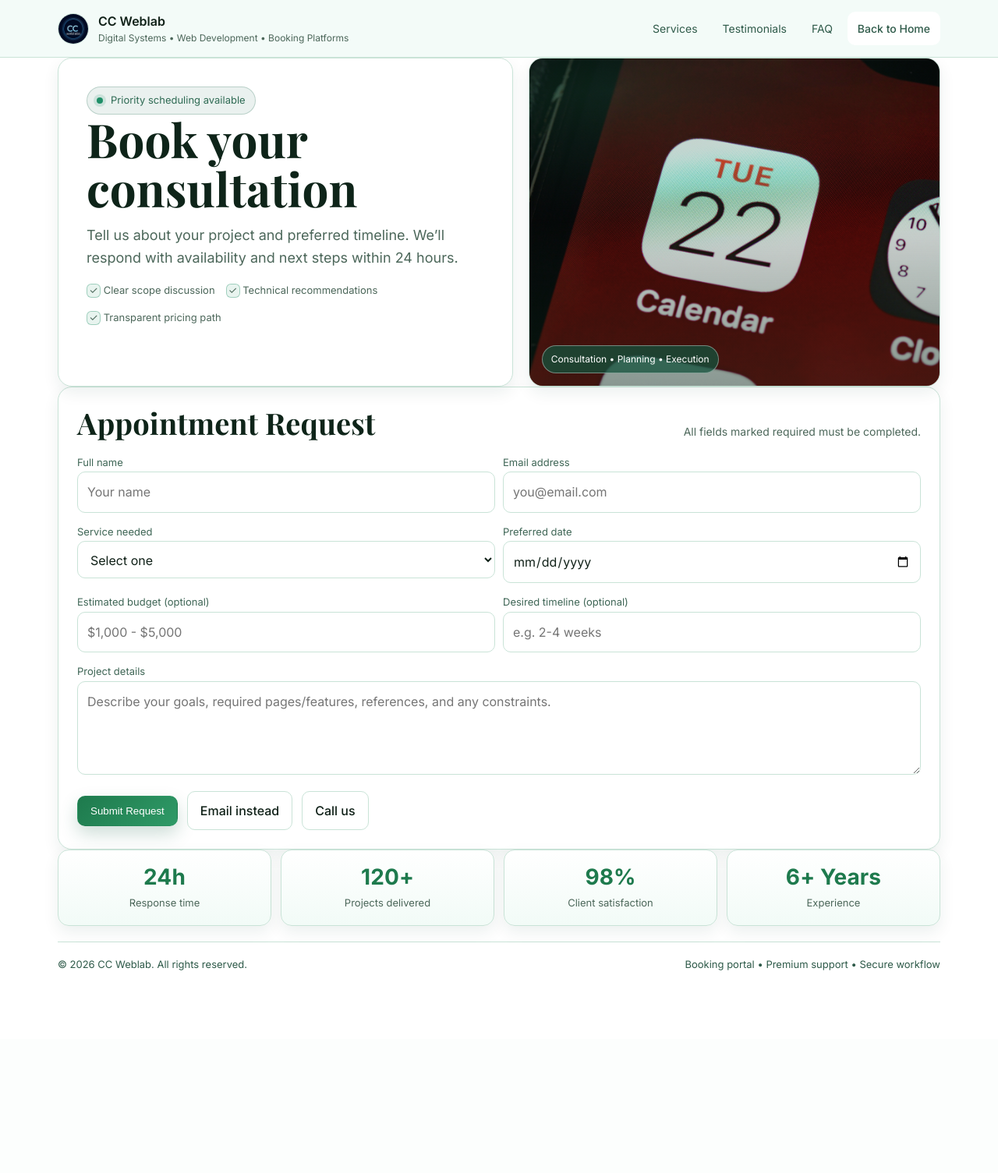
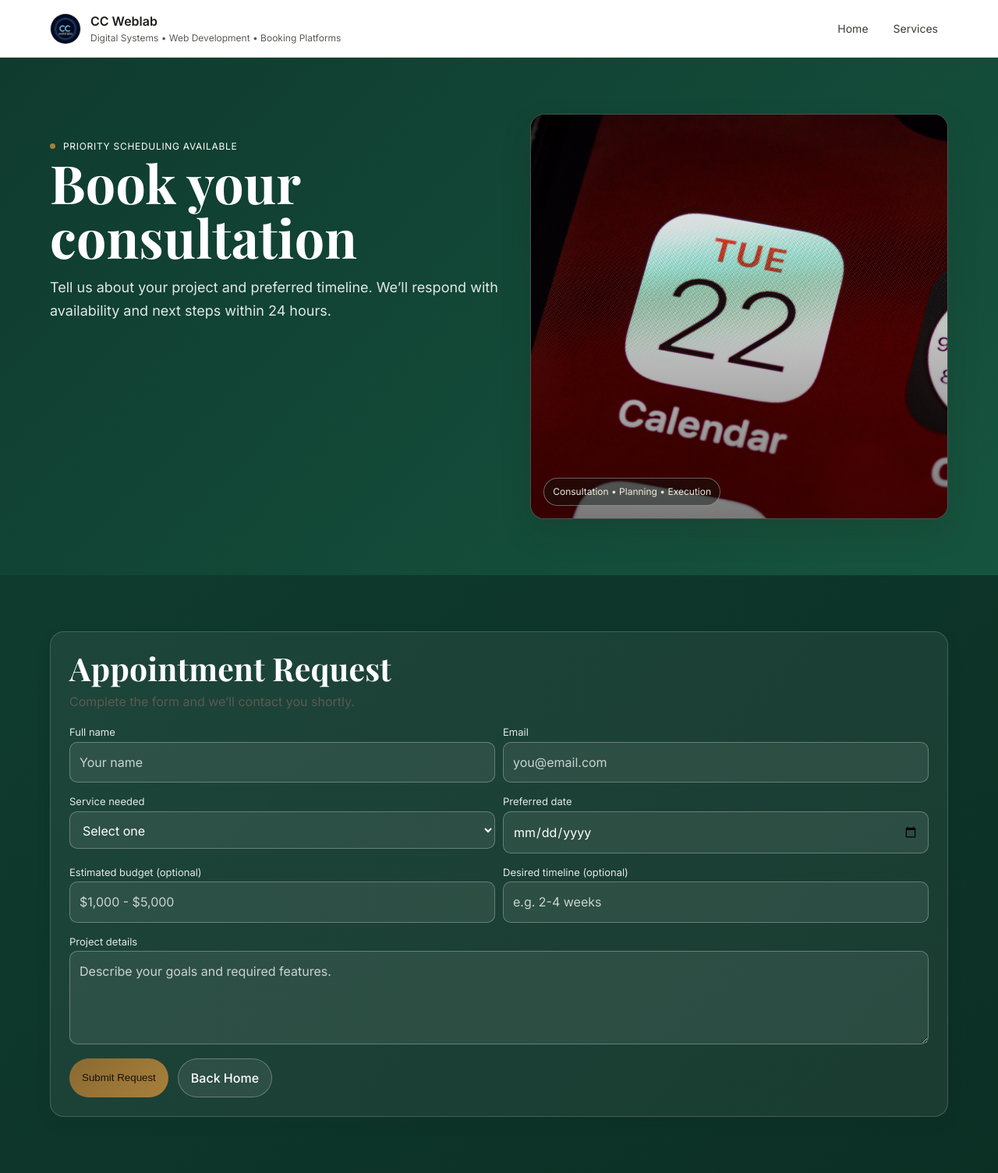
Before and after one commit to Sebascarv1/WEBSITE_CCWEBLAB, a Django app: page /booking/ in a window 1280 px wide. Shown: the whole page at 78% size. Before the commit the page ends 1245 px from the top, so only its background shows below. Run offline with Django 5.2, Linux system fonts and the light colour scheme.

Commit message:
Front end

```diff
--- a/ccweblab/static/css/services.css
+++ b/ccweblab/static/css/services.css
@@ -1,28 +1,28 @@
 :root{
-  --green-50:#eef8f2;
-  --green-100:#dff1e6;
-  --green-200:#c2e3d0;
-  --green-700:#1e7a4d;   /* main Lacoste-ish green */
-  --green-800:#165f3b;   /* darker version */
+  --rolex-green:#0f3b2e;
+  --rolex-green-2:#16543f;
 
-  --text:#102118;
-  --muted:#4c675a;
+  --white:#ffffff;
+  --cream:#f6f1e8;
+  --cream-2:#efe7da;
 
-  --line:#c9e3d7;
-  --line-strong:#afd5c4;
+  --text:#1b1b18;
+  --muted:#5c5a52;
+  --line:#e3dccf;
+  --line-strong:#d6ccb9;
 
-  --accent:#1e7a4d;
-  --accent-2:#2f9a67;
+  --gold:#a8803b;
+  --gold-soft:#c4a063;
 
   --ok:#1f8f68;
 
   --radius:14px;
   --radius-lg:18px;
 
-  --shadow-sm:0 8px 20px rgba(18,65,45,.08);
-  --shadow-md:0 18px 40px rgba(18,65,45,.14);
+  --shadow-sm:0 8px 20px rgba(34,30,24,.08);
+  --shadow-md:0 18px 40px rgba(34,30,24,.14);
 
-  --max:1180px;
+  --max:1200px;
 }
 
 *{box-sizing:border-box}
@@ -32,163 +32,223 @@ body{
   color:var(--text);
   font-family:Inter,system-ui,-apple-system,Segoe UI,Roboto,Helvetica,Arial,sans-serif;
   line-height:1.65;
-  background:#fff;
+  background:var(--white);
 }
 
 a{color:inherit;text-decoration:none}
 .wrap{max-width:var(--max);margin:0 auto;padding:0 24px}
 
-/* Horizontal full-width rectangles */
-.band{width:100%;padding:56px 0}
-.band.white{background:var(--white)}
-.band.green{
-  background:
-    radial-gradient(1200px 520px at 10% -8%, rgba(47,139,103,.15), transparent 62%),
-    radial-gradient(900px 400px at 100% 0, rgba(31,106,79,.10), transparent 58%),
-    linear-gradient(180deg,var(--green-50),var(--green-100));
-}
-
-h1,h2,h3{
-  font-family:"Playfair Display",Georgia,serif;
-  margin:0;
-  color:#0e2419;
-  letter-spacing:.1px;
-}
-h1{font-size:clamp(34px,5.2vw,60px);line-height:1.05}
-h2{font-size:clamp(26px,3vw,38px);line-height:1.15}
-h3{font-size:clamp(20px,2vw,26px);line-height:1.2}
-p.lead{font-size:18px;color:var(--muted);margin:14px 0 0;max-width:62ch}
-
 /* Header */
 header{
-  position:sticky;top:0;z-index:80;
+  position:sticky;
+  top:0;
+  z-index:80;
   backdrop-filter:blur(8px);
-  background:rgba(242,251,247,.88);
+  background:rgba(255,255,255,.9);
   border-bottom:1px solid var(--line);
 }
 .nav{
   max-width:var(--max);
   margin:0 auto;
   padding:14px 24px;
-  display:flex;align-items:center;justify-content:space-between;gap:16px;
+  display:flex;
+  align-items:center;
+  justify-content:space-between;
+  gap:16px;
 }
 .brand{display:flex;align-items:center;gap:12px}
 .logo{
-  width:40px;height:40px;border-radius:50%;object-fit:cover;
-  background:#fff;border:1px solid var(--line);
+  width:40px;height:40px;border-radius:50%;
+  object-fit:cover;background:#fff;border:1px solid var(--line);
 }
 .brand strong{display:block;font-weight:600}
 .brand span{display:block;font-size:12px;color:var(--muted);margin-top:-1px}
 
 .navlinks{display:flex;align-items:center;gap:6px;flex-wrap:wrap}
 .navlinks a{
-  font-size:14px;color:#2e5a49;
+  font-size:14px;color:#3f3b34;
   padding:9px 12px;border-radius:10px;border:1px solid transparent;
 }
-.navlinks a:hover{background:#eef9f4;border-color:var(--line)}
+.navlinks a:hover{
+  border-color:var(--line);
+  background:#faf7f1;
+}
+
+/* Typography */
+h1,h2,h3{
+  margin:0;
+  font-family:"Playfair Display",Georgia,serif;
+  color:#171510;
+  letter-spacing:.15px;
+}
+h1{font-size:clamp(36px,5.5vw,68px);line-height:1.04}
+h2{font-size:clamp(28px,3.2vw,44px);line-height:1.12}
+h3{font-size:clamp(20px,2vw,28px);line-height:1.2}
+p.lead{font-size:18px;color:var(--muted);max-width:62ch;margin:14px 0 0}
 
 /* Buttons */
 .btn{
   display:inline-flex;align-items:center;justify-content:center;
-  padding:11px 16px;border-radius:10px;
-  border:1px solid var(--line);
-  background:#fff;color:var(--text);font-weight:500;
-  transition:all .2s ease;
+  padding:11px 16px;
+  border-radius:999px;
+  border:1px solid #d8cfbf;
+  background:#fff;
+  color:#222;
+  font-weight:500;
+  transition:.2s ease;
 }
-.btn:hover{background:#eff9f4;border-color:var(--line-strong)}
+.btn:hover{
+  background:#faf7f1;
+  border-color:var(--line-strong);
+}
 .btn.primary{
-  border-color:transparent;color:#fff;
-  background:linear-gradient(135deg,var(--accent),var(--accent-2));
-  box-shadow:0 10px 22px rgba(31,106,79,.22);
+  border-color:transparent;
+  background:linear-gradient(135deg,#8a6a31,var(--gold));
+  color:#17130a;
 }
-.btn.primary:hover{background:linear-gradient(135deg,#2a7c5d,#389f75)}
+.btn.primary:hover{
+  background:linear-gradient(135deg,#9a7738,var(--gold-soft));
+}
 
-main{padding:0 0 84px}
+/* Bands */
+.band{width:100%;padding:72px 0}
+.band.top-green{
+  background:linear-gradient(135deg,var(--rolex-green),var(--rolex-green-2));
+  color:#fff;
+}
+.band.top-green h1,
+.band.top-green h2,
+.band.top-green h3{color:#fff}
+.band.top-green p,
+.band.top-green .section-head p,
+.band.top-green .mini{color:rgba(255,255,255,.88)}
+
+.band.white{background:var(--white)}
+.band.cream{background:linear-gradient(180deg,var(--cream),var(--cream-2))}
+.band.bottom-green{
+  background:linear-gradient(135deg,var(--rolex-green),#0c2f24);
+  color:#fff;
+}
+.band.bottom-green h1,
+.band.bottom-green h2,
+.band.bottom-green h3{color:#fff}
+.band.bottom-green p,
+.band.bottom-green label,
+.band.bottom-green .section-head p{color:rgba(255,255,255,.88)}
+
+/* Section head */
 .section-head{
-  display:flex;justify-content:space-between;align-items:flex-end;
-  gap:14px;flex-wrap:wrap;margin-bottom:18px;
+  display:flex;
+  align-items:flex-end;
+  justify-content:space-between;
+  gap:14px;
+  flex-wrap:wrap;
+  margin-bottom:18px;
 }
-.section-head p{margin:0;color:var(--muted);font-size:14px}
+.section-head p{
+  margin:0;
+  color:var(--muted);
+  font-size:14px;
+}
 
-/* Cards inside sections */
-.card{
+/* Cards (middle clean look) */
+.card, .block, .show, .svc, .contact, .stat{
   background:#fff;
   border:1px solid var(--line);
   border-radius:var(--radius-lg);
   box-shadow:var(--shadow-sm);
   transition:transform .25s ease, box-shadow .25s ease, border-color .25s ease;
 }
-.card:hover{
+.card:hover, .block:hover, .show:hover, .svc:hover, .stat:hover{
   transform:translateY(-3px);
   border-color:var(--line-strong);
   box-shadow:var(--shadow-md);
+}
+.band.cream .card,
+.band.cream .block,
+.band.cream .show,
+.band.cream .svc,
+.band.cream .stat{
+  background:#fcfaf6;
 }
 
 /* Hero */
 .hero{
   display:grid;
   grid-template-columns:1.05fr .95fr;
-  gap:20px;
+  gap:24px;
   align-items:stretch;
 }
-.hero .left{padding:36px}
-.hero-media{padding:0;overflow:hidden}
+.hero-left{padding:26px 0}
 .kicker{
-  display:inline-flex;align-items:center;gap:10px;
-  padding:6px 12px;border-radius:999px;
-  background:rgba(31,106,79,.09);
-  border:1px solid rgba(31,106,79,.24);
-  color:#2f6b54;font-size:13px;
+  display:inline-flex;
+  align-items:center;
+  gap:10px;
+  font-size:12px;
+  letter-spacing:.7px;
+  text-transform:uppercase;
 }
 .dot{
-  width:8px;height:8px;border-radius:99px;background:var(--ok);
-  box-shadow:0 0 0 4px rgba(31,143,104,.15);
+  width:7px;height:7px;border-radius:99px;background:var(--gold);
 }
 .cta{display:flex;gap:12px;flex-wrap:wrap;margin-top:22px}
-.mini{display:flex;gap:14px;flex-wrap:wrap;margin-top:16px;color:var(--muted);font-size:13px}
-.check{
-  width:18px;height:18px;border-radius:6px;
-  border:1px solid rgba(31,143,104,.36);
-  background:rgba(31,143,104,.10);
-  display:inline-flex;align-items:center;justify-content:center;
+.mini{display:flex;gap:16px;flex-wrap:wrap;margin-top:16px;font-size:13px}
+
+/* Hero media */
+.hero-media{
+  border-radius:18px;
+  overflow:hidden;
+  border:1px solid rgba(255,255,255,.25);
+  min-height:520px;
+  position:relative;
+  background:#0f1612;
+  box-shadow:var(--shadow-md);
 }
-.video-wrap{
-  position:relative;min-height:420px;height:100%;
-  background:#d9efe5;overflow:hidden;
-}
-.video-wrap video,.video-wrap img{
+.hero-media img,.hero-media video{
   width:100%;height:100%;object-fit:cover;display:block;
 }
-.video-overlay{
+.hero-overlay{
   position:absolute;inset:0;
-  background:
-    linear-gradient(to top, rgba(12,45,31,.46), rgba(12,45,31,.08) 62%),
-    radial-gradient(850px 280px at 20% 10%, rgba(47,139,103,.24), transparent 60%);
+  background:linear-gradient(to top, rgba(0,0,0,.50), rgba(0,0,0,.08) 62%);
 }
-.video-overlay .badge{
-  position:absolute;left:16px;bottom:16px;
-  padding:7px 11px;border-radius:999px;
-  border:1px solid rgba(255,255,255,.38);
-  background:rgba(21,82,61,.75);
-  color:#fff;font-size:12px;
+.hero-badge{
+  position:absolute;
+  left:16px;bottom:16px;
+  border:1px solid rgba(255,255,255,.35);
+  background:rgba(13,20,16,.45);
+  color:#f1ebdc;
+  padding:7px 11px;
+  border-radius:999px;
+  font-size:12px;
 }
 
 /* Stats */
 .stats{display:grid;grid-template-columns:repeat(4,1fr);gap:12px}
 .stat{
-  padding:18px;text-align:center;
-  background:linear-gradient(180deg,#fff,#f2fbf7);
-  border:1px solid var(--line);
+  padding:18px;
+  text-align:center;
   border-radius:14px;
 }
-.stat h3{font-family:Inter,sans-serif;font-size:28px;color:var(--green-700)}
-.stat p{margin:5px 0 0;color:var(--muted);font-size:13px}
+.stat h3{
+  font-family:Inter,sans-serif;
+  color:#7d622f;
+  font-size:28px;
+}
+.stat p{
+  margin:4px 0 0;
+  color:var(--muted);
+  font-size:13px;
+}
 
 /* Showcase */
-.showcase-grid{display:grid;grid-template-columns:1fr 1fr;gap:14px}
-.show-card{overflow:hidden}
-.show-card img{
-  width:100%;height:290px;object-fit:cover;display:block;border-bottom:1px solid var(--line);
+.grid-2{display:grid;grid-template-columns:1fr 1fr;gap:14px}
+.show{overflow:hidden;border-radius:16px}
+.show img{
+  width:100%;
+  height:320px;
+  object-fit:cover;
+  display:block;
+  border-bottom:1px solid var(--line);
 }
 .show-body{padding:16px}
 .show-body p{margin:8px 0 0;color:var(--muted)}
@@ -197,55 +257,94 @@ main{padding:0 0 84px}
 .svc-row{
   display:grid;
   grid-auto-flow:column;
-  grid-auto-columns:minmax(250px,1fr);
+  grid-auto-columns:minmax(260px,1fr);
   gap:14px;
   overflow-x:auto;
   padding-bottom:10px;
   scroll-snap-type:x mandatory;
 }
 .svc-row > *{scroll-snap-align:start}
-.svc-btn{cursor:pointer;padding:0;color:inherit}
-.svc-icon{
-  width:72px;height:72px;margin:18px auto 0;border-radius:18px;
-  display:flex;align-items:center;justify-content:center;
-  color:var(--green-700);
-  background:linear-gradient(180deg,#f4fcf8,#e7f7ef);
-  border:1px solid var(--line);
+.svc{
+  padding:20px;
+  text-align:left;
 }
-.svc-icon .i{width:36px;height:36px}
-.svc-body{text-align:center;padding:16px 18px 20px}
-.svc p{margin:0;color:var(--muted);font-size:14px}
-.svc-meta{display:inline-block;margin-top:10px;font-size:12px;color:#3d6757}
+.svc h3{margin-bottom:6px}
+.svc p{margin:0;color:var(--muted)}
+.svc-meta{
+  display:inline-block;
+  margin-top:10px;
+  color:#8c6d36;
+  font-size:12px;
+}
 
 /* Grids */
 .test-grid{display:grid;grid-template-columns:repeat(3,1fr);gap:14px}
-.quote{padding:20px}
-.quote blockquote{margin:0;color:#1d3b2f}
-.quote figcaption{margin-top:12px;color:var(--muted);font-size:13px}
-.split,.faq-grid{display:grid;grid-template-columns:1fr 1fr;gap:14px}
-.step,.faq{padding:18px}
-.faq p{color:var(--muted)}
+.faq-grid,.split{display:grid;grid-template-columns:1fr 1fr;gap:14px}
+.block{padding:18px}
+
+/* Quote/faq style */
+blockquote{margin:0;color:#2a271f}
+figcaption{margin-top:12px;color:var(--muted);font-size:13px}
+details summary{cursor:pointer;font-weight:600}
 
 /* Contact */
-.contact{padding:24px}
+.contact{
+  padding:24px;
+  border-radius:18px;
+}
 form{display:grid;gap:10px;margin-top:12px}
-label{font-size:13px;color:#3f6656}
+label{font-size:13px;color:var(--muted)}
+.row2{display:grid;grid-template-columns:1fr 1fr;gap:10px}
+
 input,textarea,select{
-  width:100%;padding:12px;border-radius:10px;
-  border:1px solid var(--line);background:#fff;color:var(--text);font:inherit;
+  width:100%;
+  padding:12px;
+  border-radius:10px;
+  border:1px solid #d8cfbf;
+  background:#fff;
+  color:var(--text);
+  font:inherit;
 }
 input:focus,textarea:focus,select:focus{
-  outline:none;border-color:#83bda5;box-shadow:0 0 0 3px rgba(47,139,103,.14);
+  outline:none;
+  border-color:#a8803b;
+  box-shadow:0 0 0 3px rgba(168,128,59,.16);
 }
 textarea{min-height:120px;resize:vertical}
-.row2{display:grid;grid-template-columns:1fr 1fr;gap:10px}
-.contact-actions{display:flex;gap:12px;flex-wrap:wrap;align-items:center;margin-top:4px}
+.contact-actions{display:flex;gap:12px;flex-wrap:wrap}
 
-/* Footer */
+/* Bottom green overrides */
+.band.bottom-green .contact{
+  background:rgba(255,255,255,.06);
+  border:1px solid rgba(255,255,255,.18);
+}
+.band.bottom-green input,
+.band.bottom-green textarea,
+.band.bottom-green select{
+  background:rgba(255,255,255,.08);
+  color:#fff;
+  border:1px solid rgba(255,255,255,.28);
+}
+.band.bottom-green input::placeholder,
+.band.bottom-green textarea::placeholder{color:rgba(255,255,255,.75)}
+.band.bottom-green .btn{
+  background:rgba(255,255,255,.08);
+  border:1px solid rgba(255,255,255,.28);
+  color:#fff;
+}
+.band.bottom-green .btn:hover{
+  background:rgba(255,255,255,.16);
+}
+.band.bottom-green .btn.primary{
+  background:linear-gradient(135deg,#8a6a31,var(--gold));
+  border:none;color:#17130a;
+}
+
+/* Footer + socials */
 footer{
-  border-top:1px solid var(--line);
-  margin-top:20px;
-  padding-top:18px;
+  border-top:1px solid rgba(255,255,255,.25);
+  margin-top:24px;
+  padding-top:20px;
 }
 .foot{
   display:flex;
@@ -253,24 +352,21 @@ footer{
   gap:12px;
   flex-wrap:wrap;
   align-items:center;
-  color:#2e5a49;
   font-size:13px;
 }
-
-/* Social icons */
-.socials{display:flex;align-items:center;gap:10px}
+.socials{display:flex;gap:10px}
 .social-btn{
   width:38px;height:38px;border-radius:10px;
   display:inline-flex;align-items:center;justify-content:center;
-  border:1px solid #9fceb7;
-  background:rgba(255,255,255,.65);
-  color:#1f6a4f;
-  transition:all .2s ease;
+  border:1px solid rgba(255,255,255,.35);
+  background:rgba(255,255,255,.08);
+  color:#f4eee2;
+  transition:.2s ease;
 }
 .social-btn:hover{
-  background:#1f6a4f;
-  color:#fff;
-  border-color:#1f6a4f;
+  background:#fff;
+  color:var(--rolex-green);
+  border-color:#fff;
   transform:translateY(-2px);
 }
 
--- a/ccweblab/templates/booking/home.html
+++ b/ccweblab/templates/booking/home.html
@@ -9,7 +9,6 @@
 
   <link rel="stylesheet" href="{% static 'css/services.css' %}">
   <link rel="icon" href="{% static 'img/favicon.ico' %}" type="image/x-icon">
-
   <link rel="preconnect" href="https://fonts.googleapis.com">
   <link rel="preconnect" href="https://fonts.gstatic.com" crossorigin>
   <link href="https://fonts.googleapis.com/css2?family=Inter:wght@400;500;600;700&family=Playfair+Display:wght@500;600;700&display=swap" rel="stylesheet">
@@ -24,61 +23,44 @@
           <span>Digital Systems • Web Development • Booking Platforms</span>
         </div>
       </a>
-
       <nav class="navlinks" aria-label="Primary">
+        <a href="{% url 'services:welcome' %}">Home</a>
         <a href="{% url 'services:welcome' %}#services">Services</a>
-        <a href="{% url 'services:welcome' %}#testimonials">Testimonials</a>
-        <a href="{% url 'services:welcome' %}#faq">FAQ</a>
-        <a class="btn" href="{% url 'services:welcome' %}">Back to Home</a>
       </nav>
     </div>
   </header>
 
   <main>
+    <!-- TOP GREEN -->
+    <section class="band top-green">
       <div class="wrap">
         <section class="hero">
-        <div class="card left">
+          <div class="hero-left">
             <div class="kicker"><span class="dot"></span> Priority scheduling available</div>
             <h1>Book your consultation</h1>
-          <p class="lead">
-            Tell us about your project and preferred timeline.
-            We’ll respond with availability and next steps within 24 hours.
-          </p>
-
-          <div class="mini">
-            <div><span class="check" aria-hidden="true">✓</span> Clear scope discussion</div>
-            <div><span class="check" aria-hidden="true">✓</span> Technical recommendations</div>
-            <div><span class="check" aria-hidden="true">✓</span> Transparent pricing path</div>
+            <p class="lead">Tell us about your project and preferred timeline. We’ll respond with availability and next steps within 24 hours.</p>
           </div>
-        </div>
-
-        <aside class="card hero-media" aria-label="Booking visual">
-          <div class="video-wrap">
-            <img src="{% static 'img/calendar.jpg' %}" alt="Booking consultation visual" style="width:100%;height:100%;object-fit:cover;">
-            <div class="video-overlay">
-              <div class="badge">Consultation • Planning • Execution</div>
-            </div>
-          </div>
+          <aside class="hero-media">
+            <img src="{% static 'img/calendar.jpg' %}" alt="Booking consultation">
+            <div class="hero-overlay"></div>
+            <div class="hero-badge">Consultation • Planning • Execution</div>
           </aside>
         </section>
+      </div>
+    </section>
 
-      <section id="book-form" class="card contact">
-        <div class="section-head" style="margin-bottom:14px;">
-          <h2>Appointment Request</h2>
-          <p>All fields marked required must be completed.</p>
-        </div>
+    <!-- BOTTOM GREEN -->
+    <section class="band bottom-green">
+      <div class="wrap">
+        <section class="contact">
+          <h2 style="margin:0 0 6px;">Appointment Request</h2>
+          <p style="margin:0;color:var(--muted);">Complete the form and we’ll contact you shortly.</p>
 
           <form method="post" action="#">
             {% csrf_token %}
             <div class="row2">
-            <div>
-              <label for="name">Full name</label>
-              <input id="name" name="name" placeholder="Your name" required>
-            </div>
-            <div>
-              <label for="email">Email address</label>
-              <input id="email" type="email" name="email" placeholder="you@email.com" required>
-            </div>
+              <div><label for="name">Full name</label><input id="name" name="name" placeholder="Your name" required></div>
+              <div><label for="email">Email</label><input id="email" type="email" name="email" placeholder="you@email.com" required></div>
             </div>
 
             <div class="row2">
@@ -93,54 +75,24 @@
                   <option>Indoor Geo Location App</option>
                 </select>
               </div>
-            <div>
-              <label for="date">Preferred date</label>
-              <input id="date" type="date" name="preferred_date" required>
-            </div>
+              <div><label for="date">Preferred date</label><input id="date" type="date" name="preferred_date" required></div>
             </div>
 
             <div class="row2">
-            <div>
-              <label for="budget">Estimated budget (optional)</label>
-              <input id="budget" name="budget" placeholder="$1,000 - $5,000">
-            </div>
-            <div>
-              <label for="timeline">Desired timeline (optional)</label>
-              <input id="timeline" name="timeline" placeholder="e.g. 2-4 weeks">
-            </div>
+              <div><label for="budget">Estimated budget (optional)</label><input id="budget" name="budget" placeholder="$1,000 - $5,000"></div>
+              <div><label for="timeline">Desired timeline (optional)</label><input id="timeline" name="timeline" placeholder="e.g. 2-4 weeks"></div>
             </div>
 
-          <div>
-            <label for="message">Project details</label>
-            <textarea id="message" name="message" placeholder="Describe your goals, required pages/features, references, and any constraints." required></textarea>
-          </div>
+            <div><label for="message">Project details</label><textarea id="message" name="message" placeholder="Describe your goals and required features." required></textarea></div>
 
             <div class="contact-actions">
               <button class="btn primary" type="submit">Submit Request</button>
-            <a class="btn" href="mailto:hello@example.com">Email instead</a>
-            <a class="btn" href="tel:+10000000000">Call us</a>
+              <a class="btn" href="{% url 'services:welcome' %}">Back Home</a>
             </div>
           </form>
         </section>
-
-      <section class="stats">
-        <div class="stat card"><h3>24h</h3><p>Response time</p></div>
-        <div class="stat card"><h3>120+</h3><p>Projects delivered</p></div>
-        <div class="stat card"><h3>98%</h3><p>Client satisfaction</p></div>
-        <div class="stat card"><h3>6+ Years</h3><p>Experience</p></div>
+      </div>
     </section>
-
-      <footer>
-        <div class="wrap foot" style="padding:0;">
-          <div>© <span id="year"></span> CC Weblab. All rights reserved.</div>
-          <div class="note">Booking portal • Premium support • Secure workflow</div>
-        </div>
-      </footer>
-    </div>
   </main>
-
-  <script>
-    document.getElementById("year").textContent = new Date().getFullYear();
-  </script>
 </body>
 </html>
```
Also changed, not shown: other parts of ccweblab/static/css/services.css (+38 -39 lines), ccweblab/templates/services/welcome.html (+53 -98 lines). Lines whose indentation alone changed are shown as unchanged.
